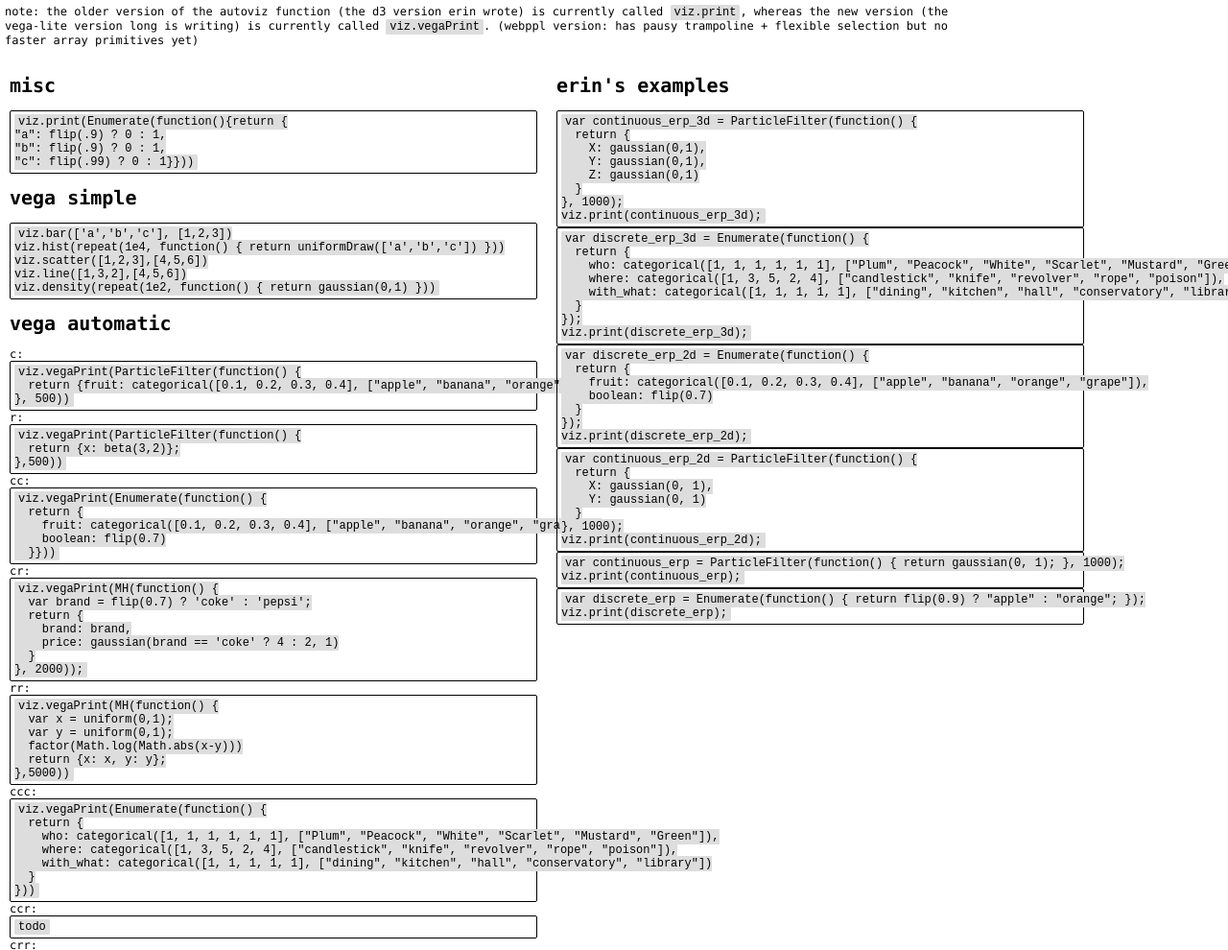
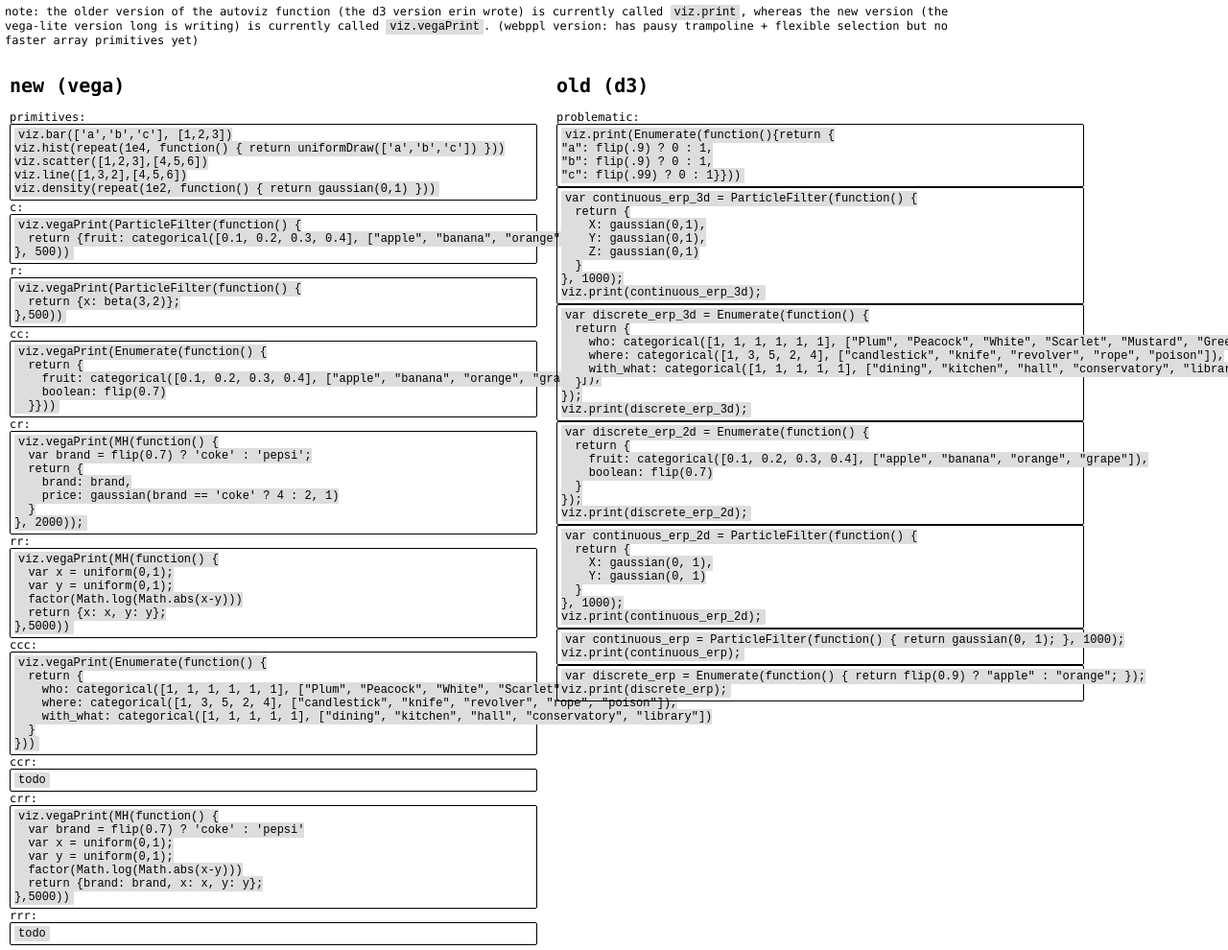
Before and after one commit to probmods/webppl-viz, a website with bundled scripts: page demo/index.html in a window 1280 px wide. Shown: the top 990 px of the page at 96% size. Built offline with nearby package versions, Linux system fonts and the light colour scheme.

Commit message:
Reorganize demo page

```diff
--- a/demo/index.html
+++ b/demo/index.html
@@ -50,21 +50,14 @@
   </div>
 
   <div class="col" style="float: left">
-    <h1>misc</h1>
-
-    <pre><code>viz.print(Enumerate(function(){return {
-"a": flip(.9) ? 0 : 1,
-"b": flip(.9) ? 0 : 1,
-"c": flip(.99) ? 0 : 1}}))</code></pre>
-
-    <h1>vega simple</h1>
+    <h1>new (vega)</h1>
+    primitives:
     <pre><code>viz.bar(['a','b','c'], [1,2,3])
 viz.hist(repeat(1e4, function() { return uniformDraw(['a','b','c']) }))
 viz.scatter([1,2,3],[4,5,6])
 viz.line([1,3,2],[4,5,6])
 viz.density(repeat(1e2, function() { return gaussian(0,1) }))</code></pre>
 
-    <h1>vega automatic</h1>
     c:
     <pre><code>viz.vegaPrint(ParticleFilter(function() {
   return {fruit: categorical([0.1, 0.2, 0.3, 0.4], ["apple", "banana", "orange", "grape"])}
@@ -128,7 +121,13 @@
   </div>
 
   <div class="col" style="float: left">
-    <h1>erin's examples</h1>
+    <h1>old (d3)</h1>
+    problematic:
+    <pre><code>viz.print(Enumerate(function(){return {
+"a": flip(.9) ? 0 : 1,
+"b": flip(.9) ? 0 : 1,
+"c": flip(.99) ? 0 : 1}}))</code></pre>
+
 <pre><code>var continuous_erp_3d = ParticleFilter(function() {
   return {
     X: gaussian(0,1),
```
